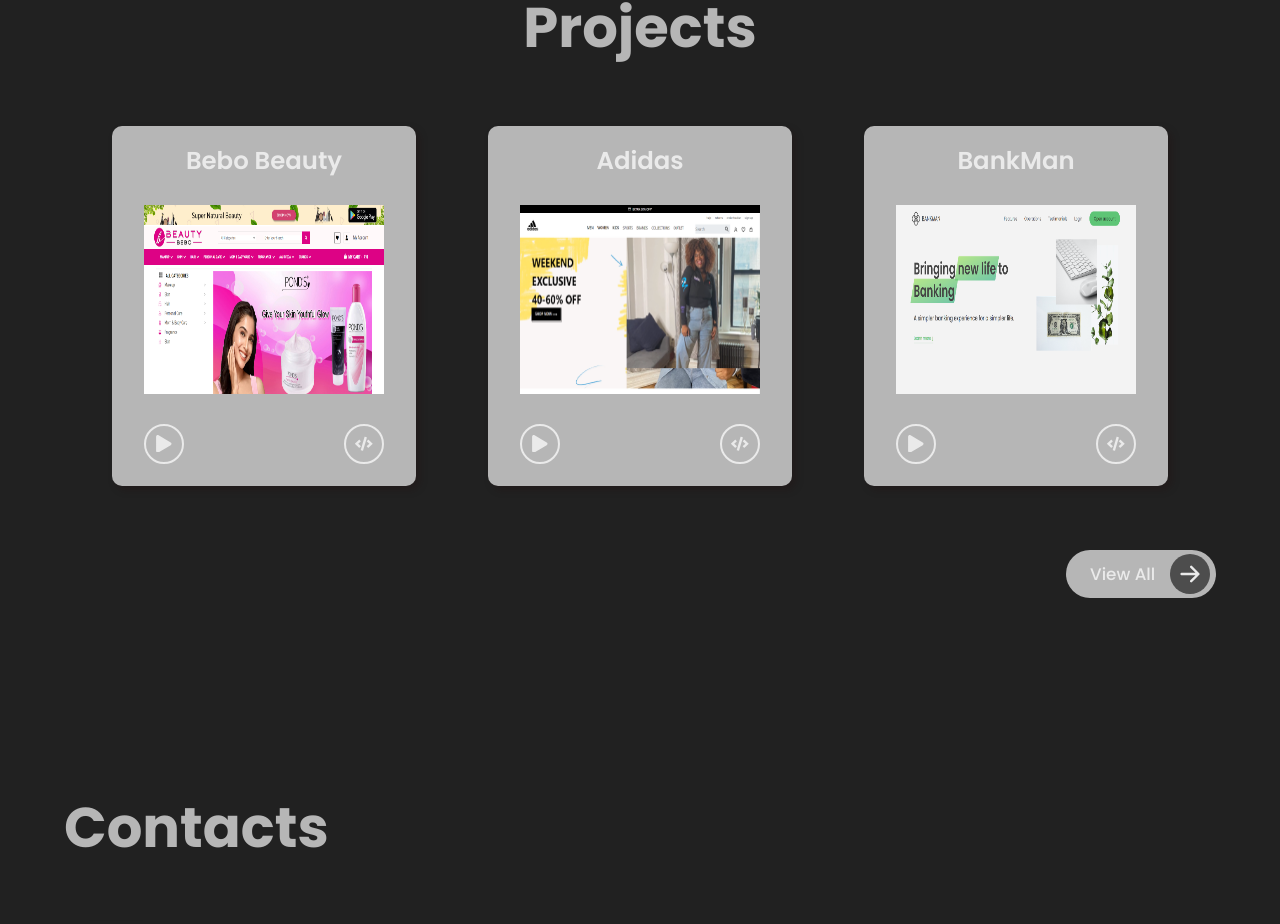
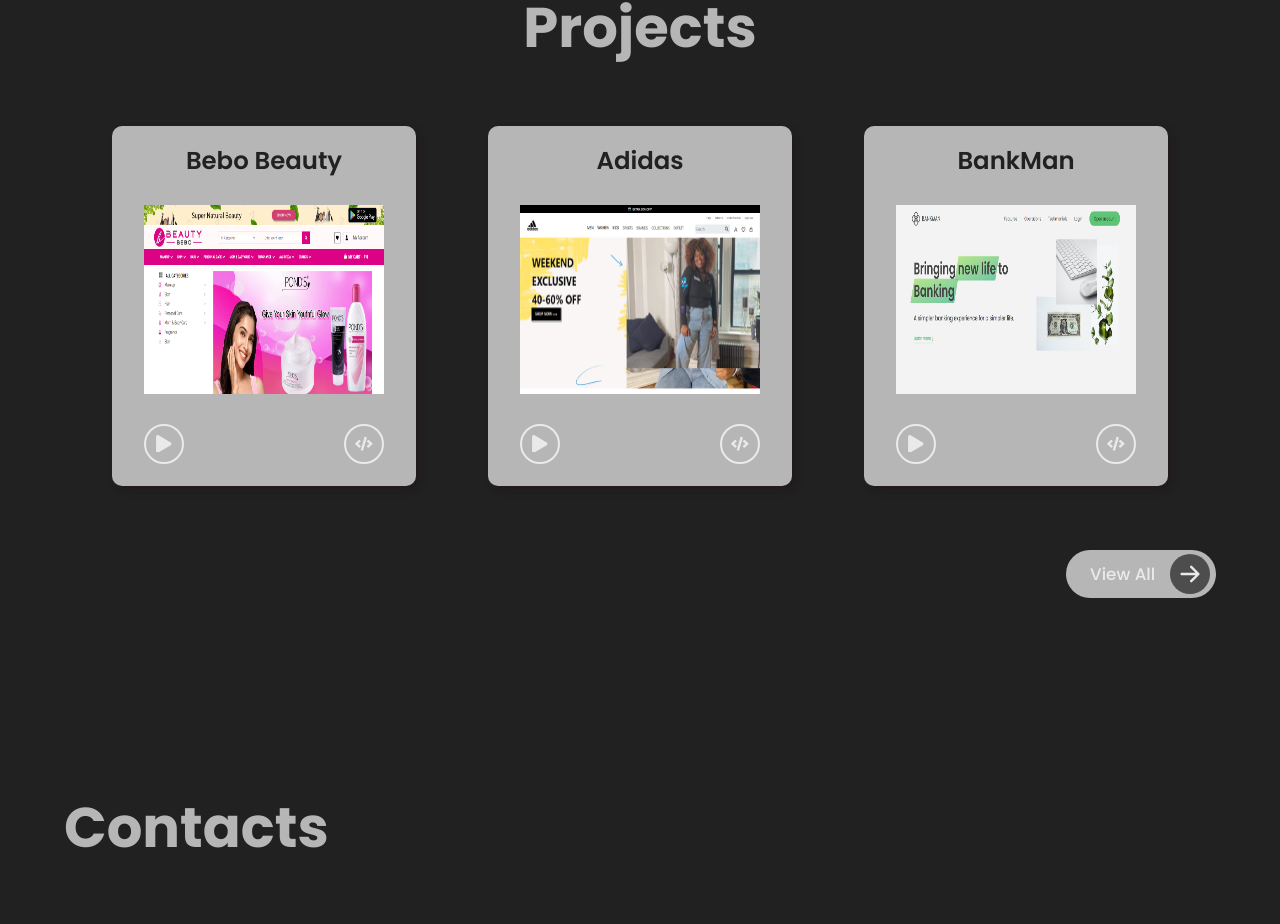
Before and after one commit to anmoljain987/new-portfolio, a React (Create React App) app: page / in a window 1280 px wide. Shown: the part 2980-3904 px from the top of the page. Built offline with nearby package versions, Linux system fonts and the light colour scheme; a web font is replaced by a local one.

Commit message:
Update SingleProject.js

```diff
--- a/src/components/Projects/SingleProject/SingleProject.js
+++ b/src/components/Projects/SingleProject/SingleProject.js
@@ -44,7 +44,7 @@
                 <div className='projectContent'>
                     <h2
                         id={name.replace(' ', '-').toLowerCase()}
-                        style={{ color: theme.tertiary }}
+                        style={{ color: theme.secondary }}
                     >
                         {name}
                     </h2>
```
